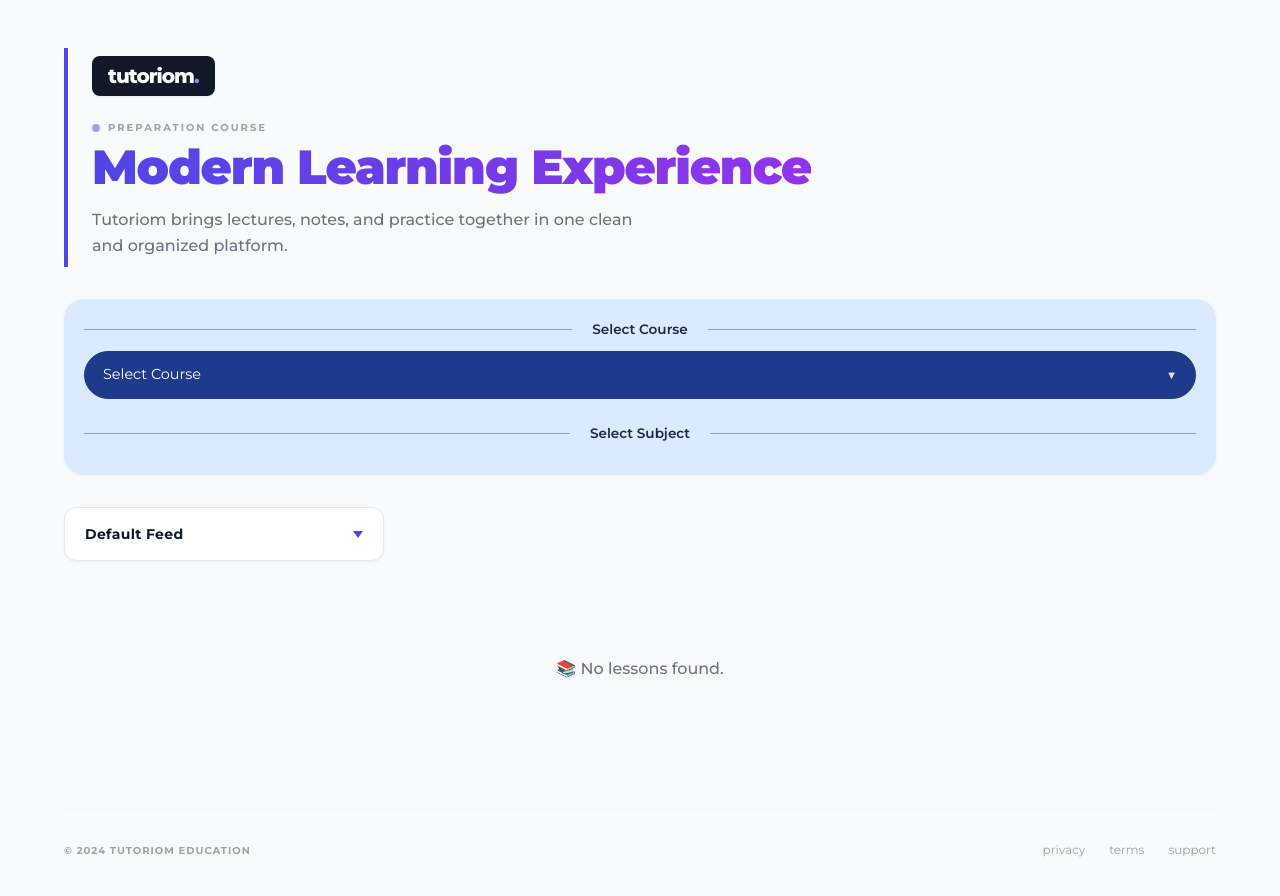
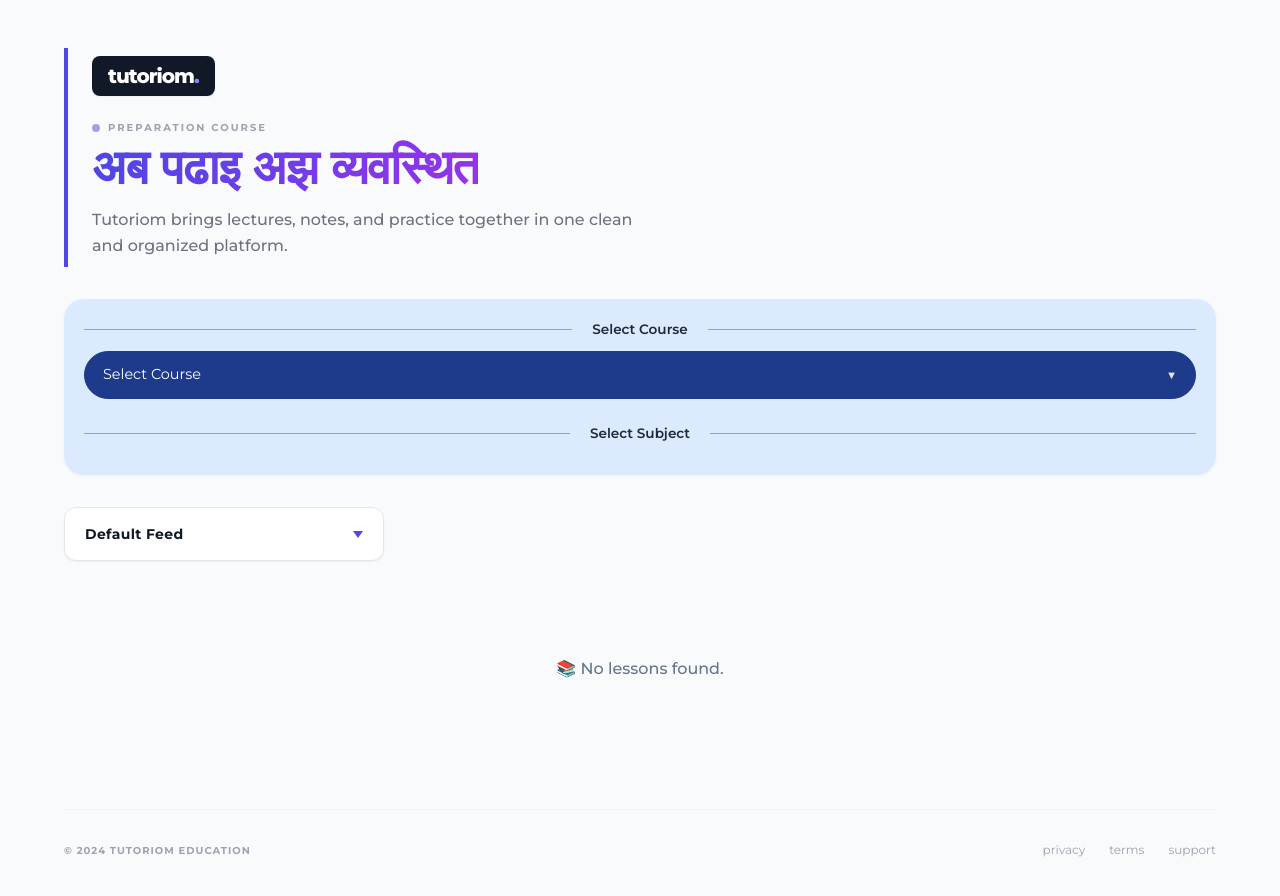
Before and after one commit to tutoriomFree/tutoriomFree.github.io, a plain HTML site: page index.html in a window 1280 px wide. Drawn offline with nearby package versions, Linux system fonts and the light colour scheme; no server answers.

Commit message:
Update index.html

```diff
--- a/index.html
+++ b/index.html
@@ -471,7 +471,7 @@
             <span class="text-[10px] font-bold tracking-[0.2em] uppercase text-gray-400">Preparation Course</span>
         </div>
         <h1 class="text-4xl md:text-5xl font-black tracking-tight mb-4 leading-[1.1]">
-            <span class="text-highlight">Modern Learning Experience</span>
+            <span class="text-highlight">अब पढाइ अझ व्यवस्थित</span>
         </h1>
         <p class="text-gray-500 max-w-xl font-medium leading-relaxed">
             Tutoriom brings lectures, notes, and practice together in one clean and organized platform.
```
